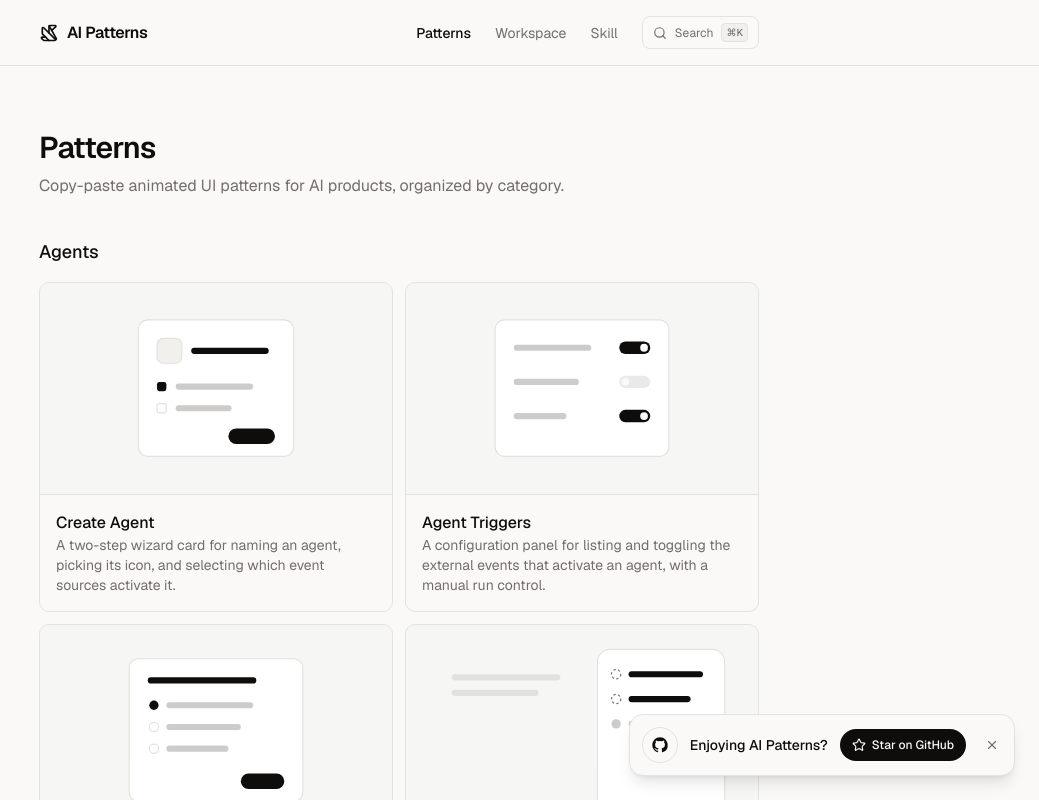
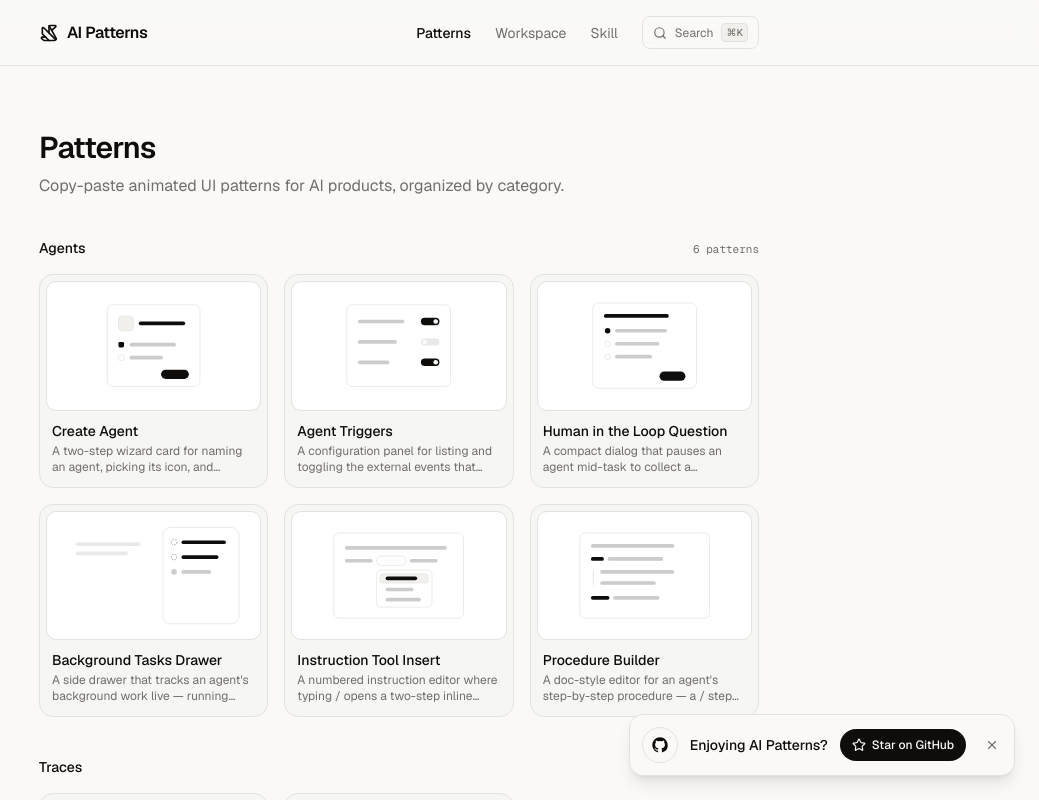
Before and after one commit to carlosmarch/ai-patterns, a Next.js app: page /patterns in a window 1280 px wide. Shown: the top 800 px of the page, without its empty margins (241-1280 px from the left). Built offline with nearby package versions, Linux system fonts and the light colour scheme.

Commit message:
Share pattern cards with /patterns and pin the site header (#108)
Extract the home page thumbnail card into PatternCard and use it on the /patterns index; make the top menu sticky with a translucent, blurred background.

```diff
--- a/src/app/layout.tsx
+++ b/src/app/layout.tsx
@@ -58,7 +58,7 @@ export default function RootLayout({ children }: LayoutProps<"/">) {
       </head>
       <body className="flex min-h-full flex-col font-sans">
         <ScrollRestoration />
-        <header className="border-b">
+        <header className="sticky top-0 z-40 border-b bg-background/80 backdrop-blur-md supports-[backdrop-filter]:bg-background/70">
           <div className="mx-auto flex max-w-3xl items-center justify-between px-6 py-4">
             <Link href="/" className="flex items-center gap-2 font-semibold tracking-tight">
               <Origami className="size-5" />
--- a/src/app/page.tsx
+++ b/src/app/page.tsx
@@ -4,6 +4,7 @@ import { ArrowUpRight, BookOpen, Sparkles } from "lucide-react";
 
 import { registry, type RegistryEntry } from "@/registry";
 import { GithubMark } from "@/components/github-mark";
+import { PatternCard } from "@/components/pattern-card";
 import { HeroHeadline } from "./hero-headline";
 import { HomeHero } from "./home-hero";
 
@@ -184,7 +185,7 @@ export default function Home() {
                 <ul className="mt-4 grid grid-cols-2 gap-4 sm:grid-cols-3">
                   {rest.map((entry) => (
                     <li key={entry.slug}>
-                      <ThumbnailCard entry={entry} />
+                      <PatternCard entry={entry} />
                     </li>
                   ))}
                 </ul>
@@ -239,7 +240,7 @@ function Section({
   children: ReactNode;
 }) {
   return (
-    <section id={id} className="scroll-mt-6 py-10 sm:py-12">
+    <section id={id} className="scroll-mt-16 py-10 sm:py-12">
       <div className="mb-4 flex items-baseline justify-between gap-4">
         <div>
           <h2 className="text-sm font-medium">{title}</h2>
@@ -313,21 +314,3 @@ function DemoCard({ entry, badge }: { entry: RegistryEntry; badge?: string }) {
     </Card>
   );
 }
-
-function ThumbnailCard({ entry }: { entry: RegistryEntry }) {
-  const { Thumbnail } = entry;
-  return (
-    <Link
-      href={href(entry)}
-      className="group block h-full rounded-xl border bg-muted/40 p-1.5 transition-colors hover:bg-muted/70"
-    >
-      <div className="aspect-[5/3] rounded-lg border bg-card p-2 dark:bg-background transition-transform duration-300 group-hover:-translate-y-0.5">
-        <Thumbnail />
-      </div>
-      <div className="px-1.5 pt-2.5 pb-1.5">
-        <p className="text-sm font-medium">{entry.title}</p>
-        <p className="mt-0.5 line-clamp-2 text-xs text-muted-foreground">{entry.description}</p>
-      </div>
-    </Link>
-  );
-}
--- a/src/app/patterns/page.tsx
+++ b/src/app/patterns/page.tsx
@@ -1,6 +1,5 @@
-import Link from "next/link";
-
 import { registry, type RegistryEntry } from "@/registry";
+import { PatternCard } from "@/components/pattern-card";
 
 export default function PatternsIndexPage() {
   const byCategory: Record<string, RegistryEntry[]> = {};
@@ -18,22 +17,16 @@ export default function PatternsIndexPage() {
       <div className="mt-10 space-y-10">
         {Object.entries(byCategory).map(([category, entries]) => (
           <section key={category} id={category} className="scroll-mt-20">
-            <h2 className="mb-4 text-lg font-medium capitalize">{category}</h2>
-            <ul className="grid gap-3 sm:grid-cols-2">
-              {entries.map(({ Thumbnail, ...entry }) => (
+            <div className="mb-4 flex items-baseline justify-between gap-4">
+              <h2 className="text-sm font-medium capitalize">{category}</h2>
+              <span className="font-mono text-[11px] text-muted-foreground">
+                {entries.length} {entries.length === 1 ? "pattern" : "patterns"}
+              </span>
+            </div>
+            <ul className="grid grid-cols-2 gap-4 sm:grid-cols-3">
+              {entries.map((entry) => (
                 <li key={entry.slug}>
-                  <Link
-                    href={`/patterns/${entry.category}/${entry.slug}`}
-                    className="group block h-full overflow-hidden rounded-lg border transition-colors hover:bg-accent"
-                  >
-                    <div className="aspect-[5/3] border-b bg-muted/40 p-3 transition-colors group-hover:bg-muted/70">
-                      <Thumbnail />
-                    </div>
-                    <div className="p-4">
-                      <p className="font-medium">{entry.title}</p>
-                      <p className="text-sm text-muted-foreground">{entry.description}</p>
-                    </div>
-                  </Link>
+                  <PatternCard entry={entry} />
                 </li>
               ))}
             </ul>
--- /dev/null
+++ b/src/components/pattern-card.tsx
@@ -0,0 +1,23 @@
+import Link from "next/link";
+
+import type { RegistryEntry } from "@/registry";
+
+// The thumbnail card used on the home page groups and the /patterns index:
+// a wireframe print on a white surface, framed by a muted card.
+export function PatternCard({ entry }: { entry: RegistryEntry }) {
+  const { Thumbnail } = entry;
+  return (
+    <Link
+      href={`/patterns/${entry.category}/${entry.slug}`}
+      className="group block h-full rounded-xl border bg-muted/40 p-1.5 transition-colors hover:bg-muted/70"
+    >
+      <div className="aspect-[5/3] rounded-lg border bg-card p-2 transition-transform duration-300 group-hover:-translate-y-0.5 dark:bg-background">
+        <Thumbnail />
+      </div>
+      <div className="px-1.5 pt-2.5 pb-1.5">
+        <p className="text-sm font-medium">{entry.title}</p>
+        <p className="mt-0.5 line-clamp-2 text-xs text-muted-foreground">{entry.description}</p>
+      </div>
+    </Link>
+  );
+}
```
